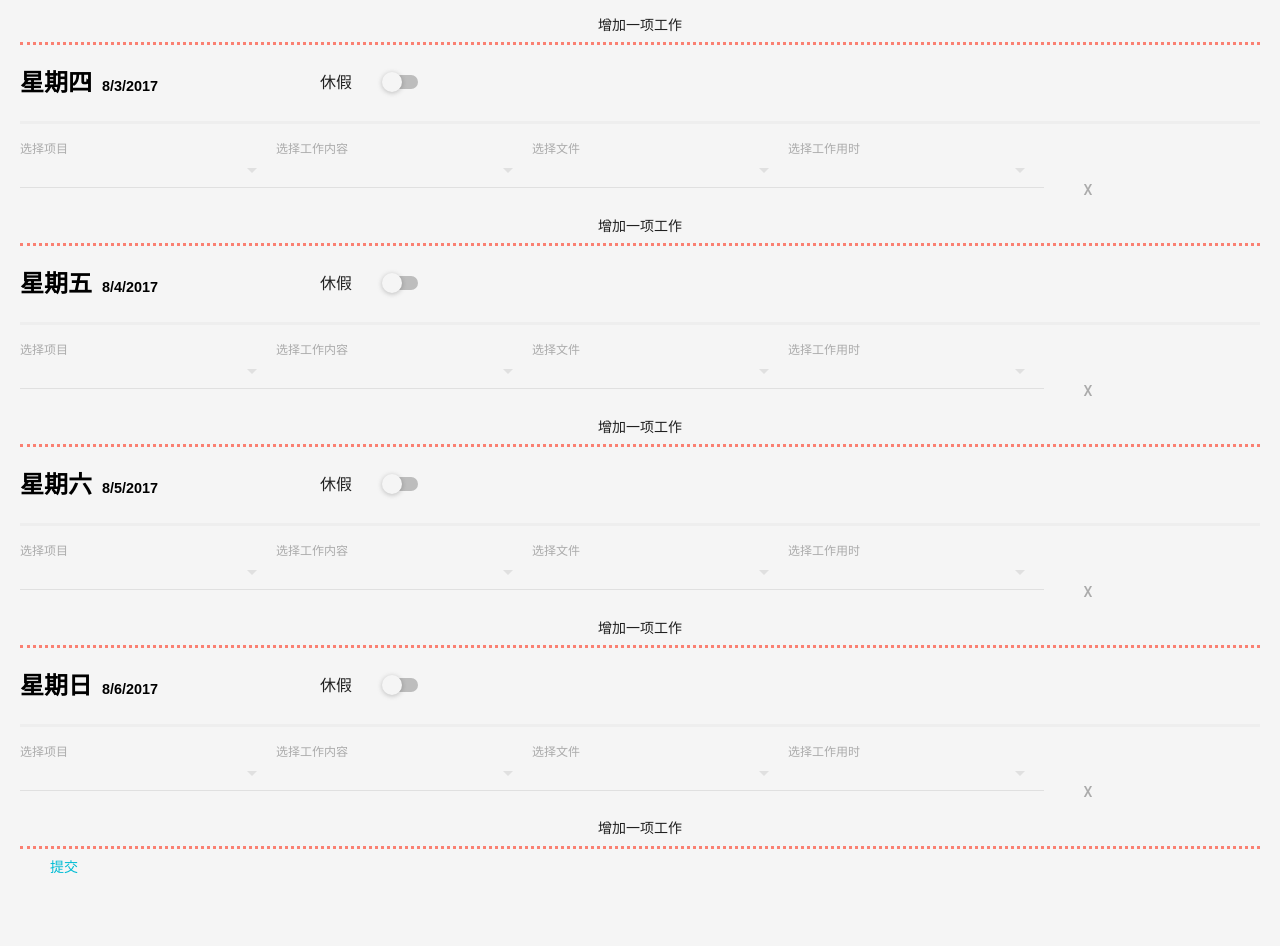
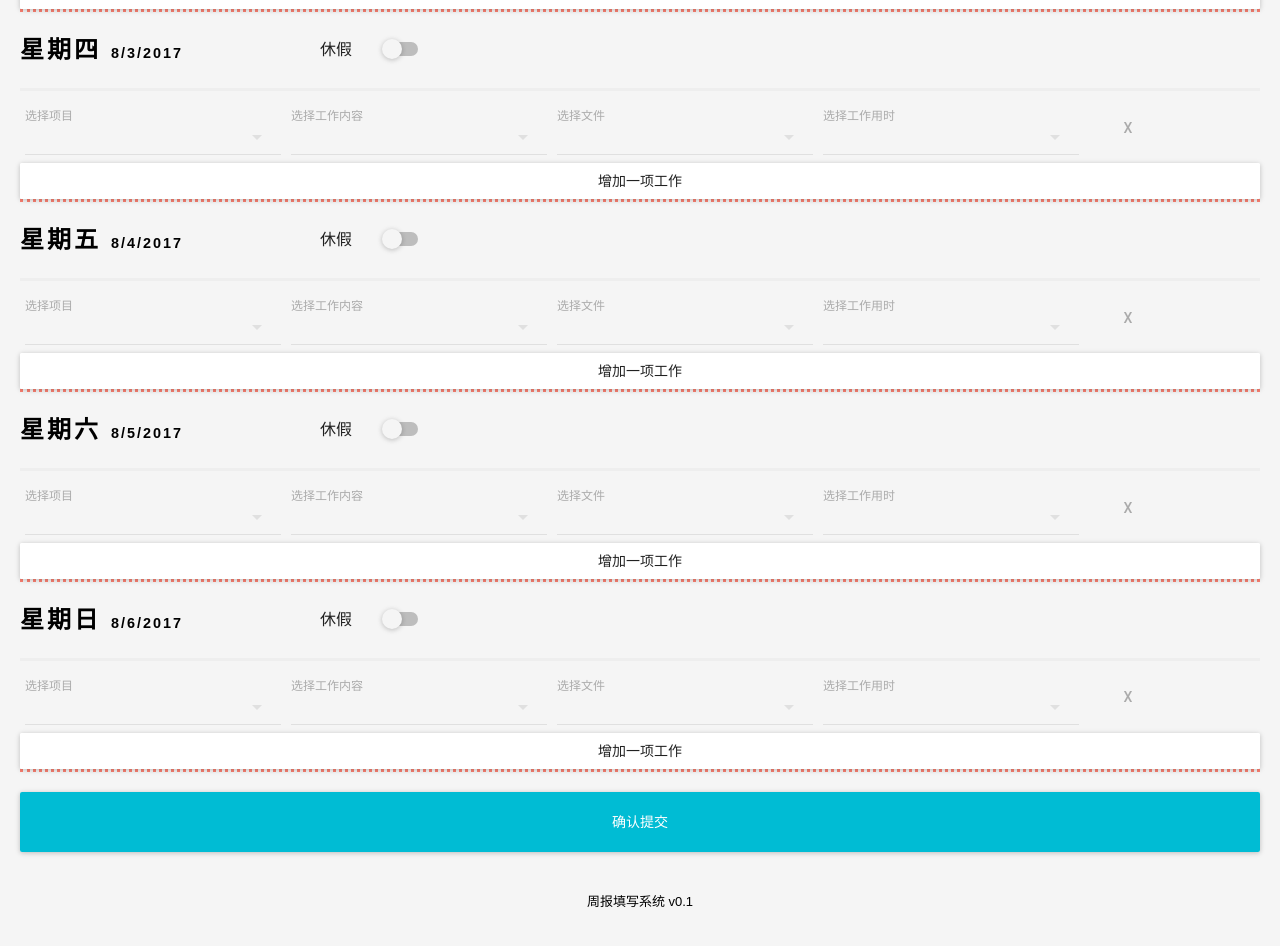
Before and after one commit to musray/weekly-report, a React (Create React App) app: page / in a window 1280 px wide. Shown: the part 760-1706 px from the top of the page. Before the commit the page ends 1645 px from the top, so only its background shows below. Built offline with nearby package versions, Linux system fonts and the light colour scheme; what react-tap-event-plugin would draw is missing.

Commit message:
tweek many ui presentations.

```diff
--- a/src/App.js
+++ b/src/App.js
@@ -1,7 +1,7 @@
 import React, { Component } from 'react';
 import SelectField from 'material-ui/SelectField';
 import MenuItem from 'material-ui/MenuItem';
-import FlatButton from 'material-ui/FlatButton';
+import RaisedButton from 'material-ui/RaisedButton';
 import DayEntry from './DayEntry';
 import * as PROJECT_DATA from './projectData';
 import sortBy from 'sort-by';
@@ -70,7 +70,7 @@ class App extends Component {
     return (
       <div className="App">
         <div className="App-header">
-          <h1>周报系统</h1>
+          <h1>周报填写</h1>
 
           <div className="App-header-container">
             {/* 周数选择；本周=0， 上周=1 */}
@@ -108,13 +108,21 @@ class App extends Component {
               /> )
             })}
 
-            <FlatButton
-              label="提交"
+            <RaisedButton
+              className="wide-btn-text"
+              label="确认提交"
               primary={true}
               type="submit"
+              fullWidth={true}
+              buttonStyle={{height: "60px", margin: 0, padding: 0}}
+              style={{letterSpacing: "5px", marginTop: "20px"}}
             />
           </form>
 
+        </div>
+
+        <div className="App-footer">
+          <p className="footer-caption">周报填写系统 v0.1</p>
         </div>
       </div>
     );
--- a/src/DayEntry.js
+++ b/src/DayEntry.js
@@ -1,5 +1,6 @@
 import React, { Component } from 'react';
 import FlatButton from 'material-ui/FlatButton';
+import RaisedButton from 'material-ui/RaisedButton';
 import TaskEntry from './TaskEntry';
 import Toggle from 'material-ui/Toggle';
 import { toggleStyles } from './style/styles';
@@ -78,7 +79,7 @@ class DayEntry extends Component {
           {childNode}
         </div>
 
-        <FlatButton
+        <RaisedButton
           label="增加一项工作"
           fullWidth={true}
           onClick={() => this.handleAdd()}
--- a/src/TaskEntry.js
+++ b/src/TaskEntry.js
@@ -3,6 +3,7 @@ import SelectField from 'material-ui/SelectField';
 import MenuItem from 'material-ui/MenuItem';
 import TextField from 'material-ui/TextField';
 import FlatButton from 'material-ui/FlatButton';
+import RaisedButton from 'material-ui/RaisedButton';
 import * as PROJECT_DATA from './projectData';
 
 class TaskEntry extends Component {
@@ -80,8 +81,9 @@ class TaskEntry extends Component {
     }
 
     return (
-      <div>
+      <div className="task-container">
         <SelectField
+          className="input-field"
           floatingLabelText="选择项目"
           floatingLabelFixed={true}
           value={this.state.project}
@@ -93,6 +95,7 @@ class TaskEntry extends Component {
           {projects}
         </SelectField>
         <SelectField
+          className="input-field"
           floatingLabelText="选择工作内容"
           floatingLabelFixed={true}
           value={this.state.category}
@@ -105,6 +108,7 @@ class TaskEntry extends Component {
         </SelectField>
         { this.state.category !== '其他' &&
           <SelectField
+            className="input-field"
             floatingLabelText="选择文件"
             floatingLabelFixed={true}
             maxHeight={200}
@@ -117,6 +121,7 @@ class TaskEntry extends Component {
           </SelectField> }
         { this.state.category === '其他' &&
           <TextField
+            className="input-field"
             floatingLabelText="输入工作内容描述"
             floatingLabelFixed={true}
             multiLine={true}
@@ -128,6 +133,7 @@ class TaskEntry extends Component {
             disabled={this.state.absence}
           /> }
         <SelectField
+          className="input-field"
           floatingLabelText="选择工作用时"
           floatingLabelFixed={true}
           value={this.state.consumption}
@@ -145,7 +151,6 @@ class TaskEntry extends Component {
           disabled={this.props.task.primary}
         />
       </div>
-
     )
   }
 }
--- a/src/index.css
+++ b/src/index.css
@@ -28,6 +28,7 @@ body, .app {
 }
 .App-header h1 {
   text-align: center;
+  letter-spacing: 5px;
 }
 .App-header-container {
   display: flex;
@@ -42,10 +43,13 @@ body, .app {
   margin: 0 20px;
 }
 .day-container:nth-of-type(1) {
-  border-top: dotted salmon;
+  border-top: solid salmon;
 }
 .day-container {
   border-bottom: dotted salmon;
+}
+.day-container:last-of-type {
+  border-bottom: solid salmon;
 }
 .day-title {
   border-bottom: inset;
@@ -55,12 +59,34 @@ body, .app {
 .date-display {
   width: 300px;
 }
+.date-display h2 {
+  letter-spacing: 3px;
+}
 .date-small {
   margin-left: 10px;
   font-size: 0.6em;
+  letter-spacing: 2px;
 }
 .day-active-control {
   width: 100px;
   display: flex;
   align-items: center;
 }
+.task-container {
+  display: flex;
+  align-items: center;
+}
+.App-footer {
+  height: 100px;
+  display: flex;
+  align-items: center;
+  justify-content: center;
+  font-size: small;
+}
+.wide-btn-text button {
+  letter-spacing: 3px;
+}
+.input-field {
+  margin: 0 5px;
+  /*background-color: rgb(255,255,255);*/
+}
```
